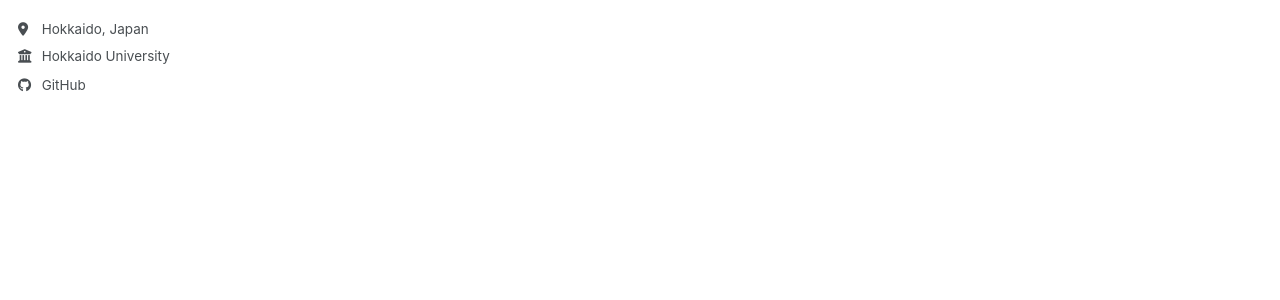
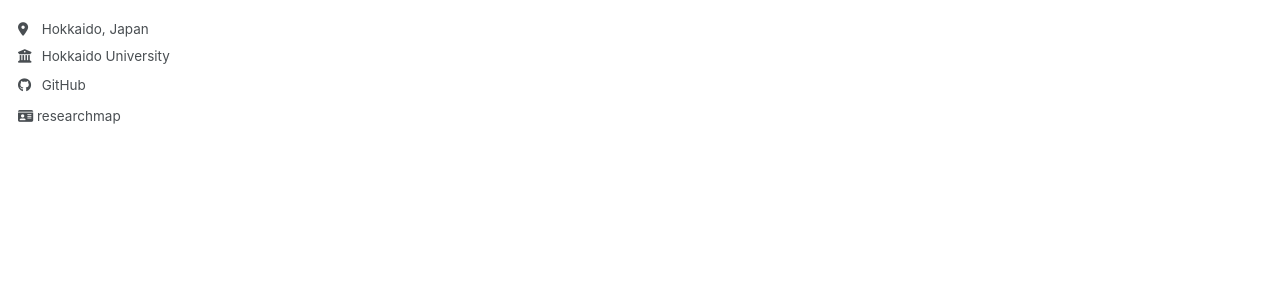
Before and after one commit to masa-moto/masa-moto.github.io, a Jekyll site: the page built from _pages/about.md, in a window 1280 px wide. Shown: the part 248-548 px from the top of the page. Built offline with Jekyll 4.4.1, drawn with Linux system fonts in a browser that asks for light colours; a script bundle is joined from its source files by our own code; library files that are not in the unit come from our copies.

Commit message:
edit: edit author_profile.html so researchmap can be shown.

```diff
--- a/_includes/author-profile.html
+++ b/_includes/author-profile.html
@@ -88,6 +88,9 @@
       {% if author.github %}
         <li><a href="https://github.com/{{ author.github }}"><i class="fab fa-fw fa-github icon-pad-right" aria-hidden="true"></i>GitHub</a></li>
       {% endif %}
+      {% if author.researchmap %}
+        <li><a href="{{ author.researchmap }}" target="_blank"><i class="fas fa-id-card"></i> researchmap</a></li>
+      {% endif %}
       {% if author.kaggle %}
         <li><a href="https://kaggle.com/{{ author.kaggle }}"><i class="fab fa-fw fa-kaggle icon-pad-right" aria-hidden="true"></i>Kaggle</a></li>
       {% endif %}
```
